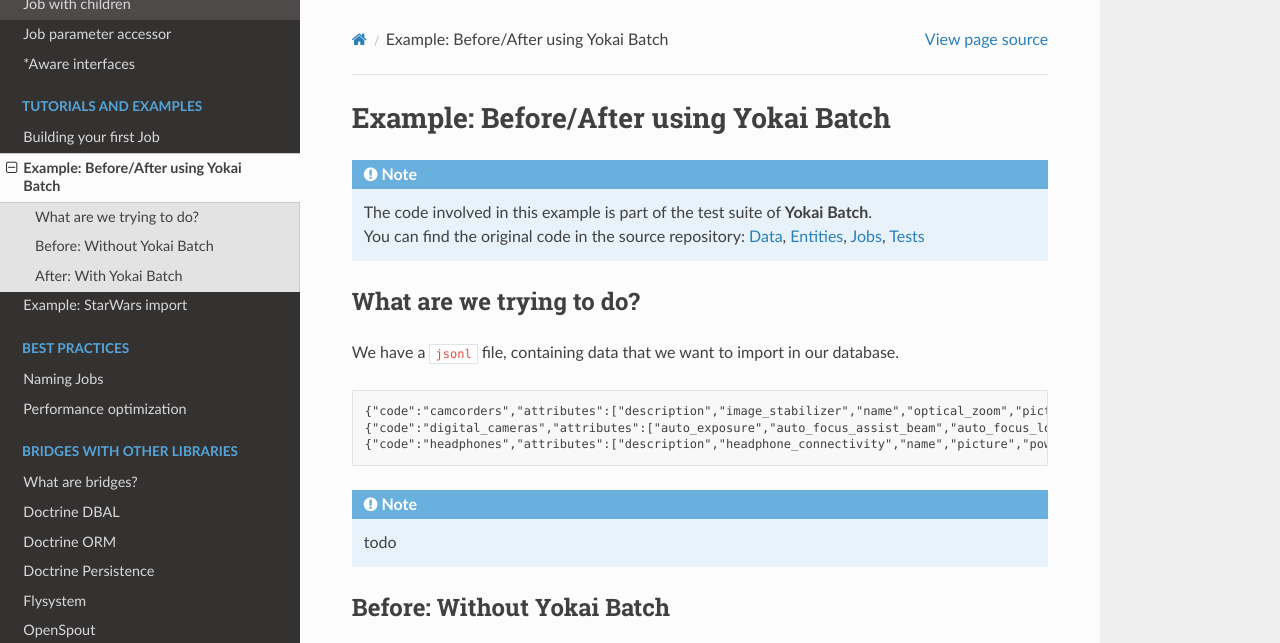
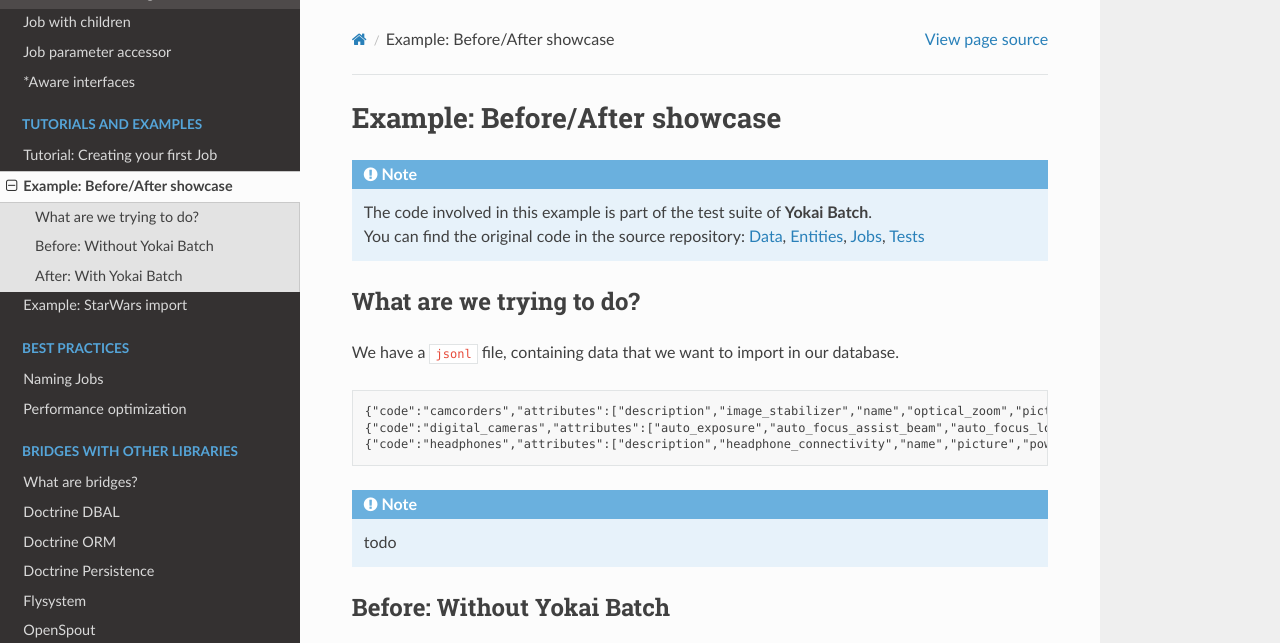
Before and after one commit to yokai-php/batch-documentation, a Sphinx documentation site: the page built from docs/tutorials/example-before-after.rst, in a window 1280 px wide and 900 px high, cut to the strip 0-643 px from the top of the window. Built offline with Sphinx 7.4.7 and the Read the Docs theme 2.0.0, drawn with Linux system fonts in a browser that asks for light colours.

Commit message:
Changed page titles for one line menu items

```diff
--- a/docs/tutorials/example-before-after.rst
+++ b/docs/tutorials/example-before-after.rst
@@ -1,4 +1,4 @@
-Example: Before/After using Yokai Batch
+Example: Before/After showcase
 ============================================================
 
 .. note::
--- a/docs/tutorials/first-job.rst
+++ b/docs/tutorials/first-job.rst
@@ -1,4 +1,4 @@
-Building your first Job
+Tutorial: Creating your first Job
 ============================================================
 
 todo
```
